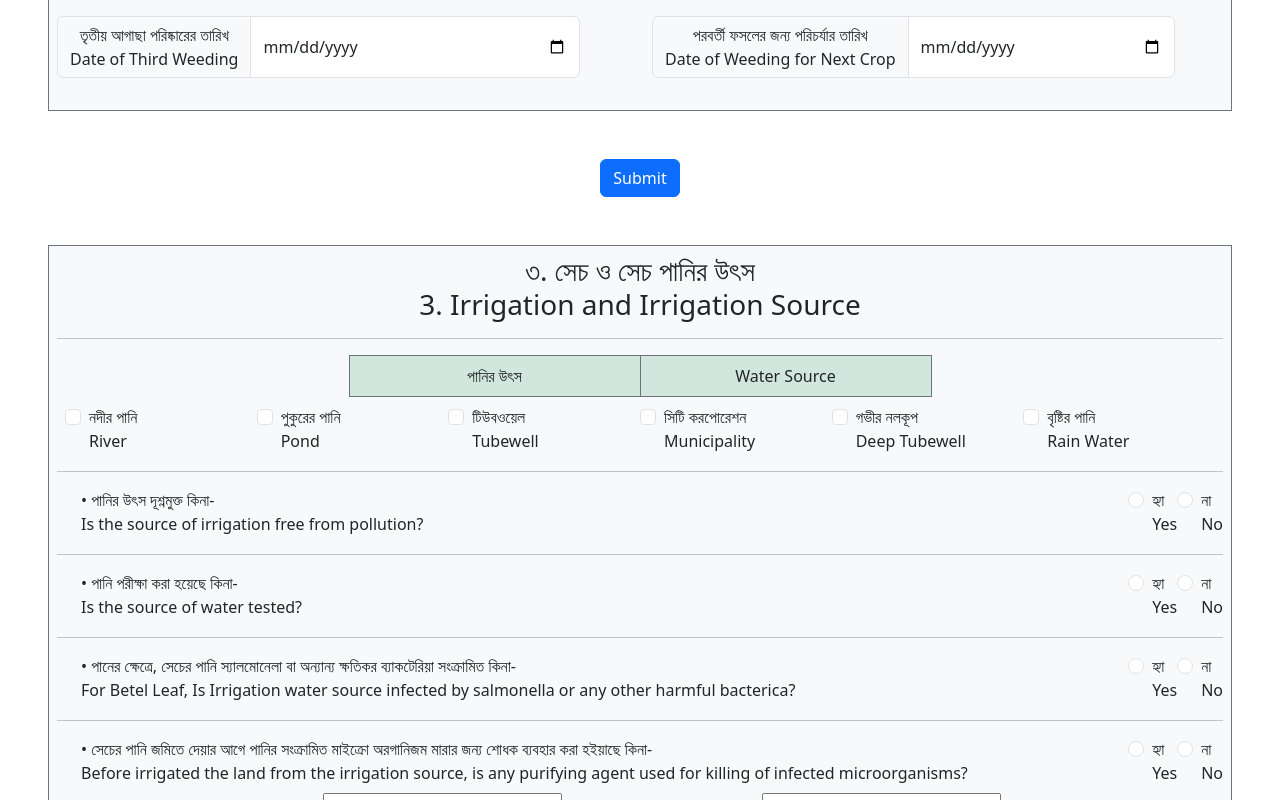
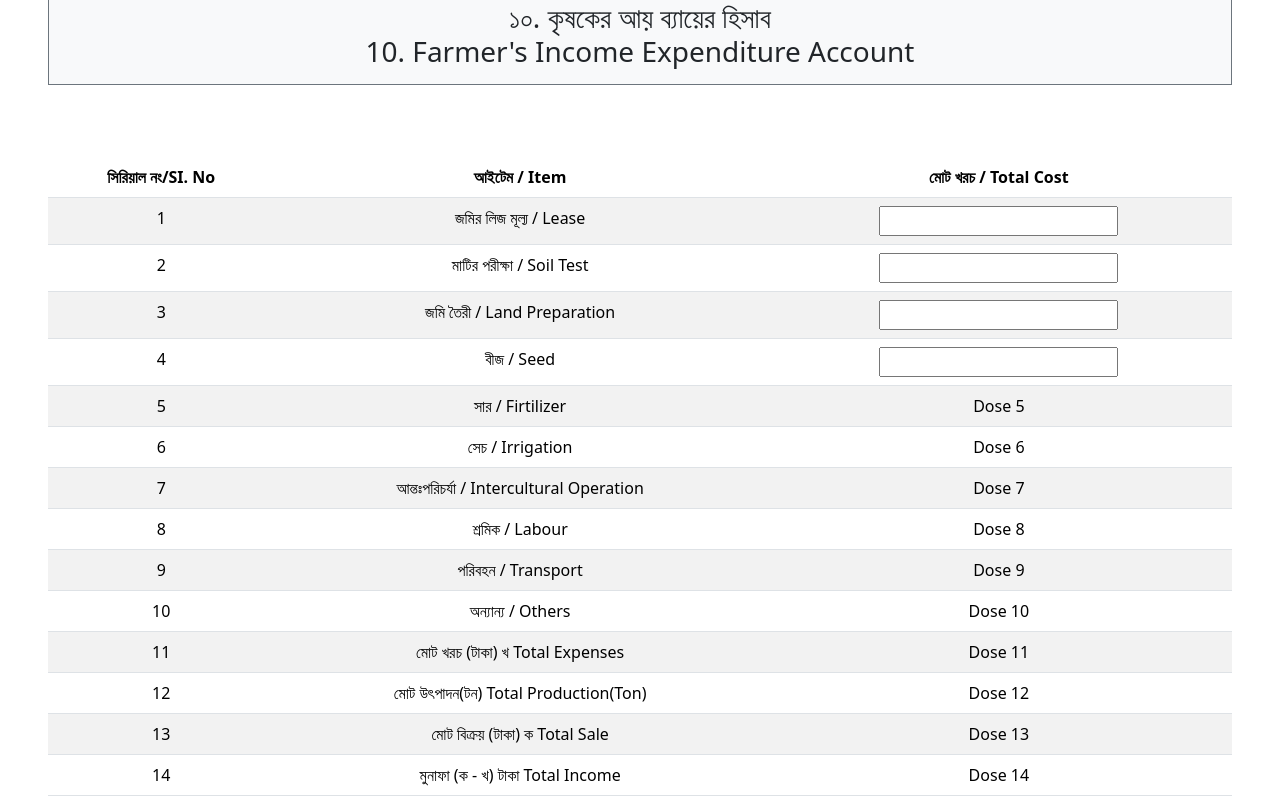
Before and after one commit to zkDhruba/agro-firm-information-forms, an Angular app: page / in a window 1280 px wide. Shown: the part 5560-6360 px from the top of the page. Built offline with nearby package versions, Linux system fonts and the light colour scheme; no server answers.

Commit message:
last row rem of form 10

```diff
--- a/src/app/app.component.html
+++ b/src/app/app.component.html
@@ -1,9 +1,10 @@
-<app-general-information></app-general-information>
-<app-production-information></app-production-information>
-<app-irrigation-and-irrigation-source></app-irrigation-and-irrigation-source>
-<app-intercultural-operation></app-intercultural-operation>
-<app-fertilizer-and-fertilizing></app-fertilizer-and-fertilizing>
+<!-- <app-general-information></app-general-information> -->
+<!-- <app-production-information></app-production-information> -->
+<!-- <app-irrigation-and-irrigation-source></app-irrigation-and-irrigation-source> -->
+<!-- <app-intercultural-operation></app-intercultural-operation> -->
+<!-- <app-fertilizer-and-fertilizing></app-fertilizer-and-fertilizing> -->
 <app-quarantine-control-measure></app-quarantine-control-measure>
-<app-crops-harvesting></app-crops-harvesting>
-<app-harvest-management-packaging></app-harvest-management-packaging>
-<app-personal-worker-hygiene></app-personal-worker-hygiene>
+<!-- <app-crops-harvesting></app-crops-harvesting> -->
+<!-- <app-harvest-management-packaging></app-harvest-management-packaging> -->
+<!-- <app-personal-worker-hygiene></app-personal-worker-hygiene> -->
+<app-income-expense></app-income-expense>
--- a/src/app/app.module.ts
+++ b/src/app/app.module.ts
@@ -16,6 +16,7 @@ import { QuarantineControlMeasureComponent } from './quarantine-control-measure/
 import { CropsHarvestingComponent } from './crops-harvesting/crops-harvesting.component';
 import { HarvestManagementPackagingComponent } from './harvest-management-packaging/harvest-management-packaging.component';
 import { PersonalWorkerHygieneComponent } from './personal-worker-hygiene/personal-worker-hygiene.component';
+import { IncomeExpenseComponent } from './income-expense/income-expense.component';
 
 
 @NgModule({
@@ -29,7 +30,8 @@ import { PersonalWorkerHygieneComponent } from './personal-worker-hygiene/person
     QuarantineControlMeasureComponent,
     CropsHarvestingComponent,
     HarvestManagementPackagingComponent,
-    PersonalWorkerHygieneComponent
+    PersonalWorkerHygieneComponent,
+    IncomeExpenseComponent
   ],
   imports: [
     BrowserModule,
--- /dev/null
+++ b/src/app/income-expense/income-expense.component.html
@@ -0,0 +1,45 @@
+<form #incomeExpenseForm="ngForm" (ngSubmit)="onSubmitIncomeExpense(incomeExpenseForm.value)">
+    <div id="income-expense-page" class="border border-secondary bg-light m-5 p-2">
+        <div id="quarantine-control-measure-box">
+            <h2 class="text-center fs-3">
+                ১০. কৃষকের আয় ব্যায়ের হিসাব<br>
+                10. Farmer's Income Expenditure Account
+            </h2>
+        </div>
+    </div>
+    <div class="m-4 p-4">
+        <div class="table-responsive">
+            <table class="table table-striped">
+                <thead>
+                    <tr>
+                        <th scope="col" class="text-center" *ngFor="let head of tableHead">{{ head }}</th>
+                    </tr>
+                </thead>
+                <tbody>
+                    <tr class="text-center" *ngFor="let row of rowData; let i = index">
+                        <td class="text-center">
+                            <ng-container >
+                                <span > {{ i + 1 }}</span>
+                            </ng-container>
+                        </td>
+                        <td><span>{{row.item}}</span></td>
+                        <td class="text-center">
+                            <ng-container [ngSwitch]="i">
+                                <input type="number" for="lease" *ngSwitchCase="0" name="leaseCost" ngModel>
+                                <input type="number" for="soil-test" *ngSwitchCase="1" name="soilTestCost" ngModel>
+                                <input type="number" for="lease" *ngSwitchCase="2" name="landPreparationCost" ngModel>
+                                <input type="number" for="lease" *ngSwitchCase="3" name="seedCost" ngModel>
+                                <span *ngSwitchDefault>Dose {{ i + 1 }}</span>
+                            </ng-container>
+                        </td>
+                    </tr>
+                </tbody>
+            </table>
+        </div>
+    </div>
+
+
+    <div class="text-center mb-4">
+        <button type="submit" class="btn btn-primary">Submit</button>
+    </div>
+</form>
--- /dev/null
+++ b/src/app/income-expense/income-expense.component.ts
@@ -0,0 +1,33 @@
+import { Component } from '@angular/core';
+
+@Component({
+  selector: 'app-income-expense',
+  templateUrl: './income-expense.component.html',
+  styleUrls: ['./income-expense.component.css']
+})
+export class IncomeExpenseComponent {
+
+  tableHead = ['সিরিয়াল নং/SI. No', 'আইটেম / Item', 'মোট খরচ / Total Cost'];
+  rowData = [
+    { item: 'জমির লিজ মূল্য / Lease', expenditure: null },
+    { item: 'মাটির পরীক্ষা / Soil Test', expenditure: null },
+    { item: 'জমি তৈরী / Land Preparation', expenditure: null },
+    { item: 'বীজ / Seed', expenditure: null },
+    { item: 'সার / Firtilizer', expenditure: null },
+    { item: 'সেচ / Irrigation', expenditure: null },
+    { item: 'আন্তঃপরিচর্যা / Intercultural Operation', expenditure: null },
+    { item: 'শ্রমিক / Labour', expenditure: null },
+    { item: 'পরিবহন / Transport', expenditure: null },
+    { item: 'অন্যান্য / Others', expenditure: null },
+    { item: 'মোট খরচ (টাকা) খ Total Expenses', expenditure: null },
+    { item: 'মোট উৎপাদন(টন) Total Production(Ton)', expenditure: null },
+    { item: 'মোট বিক্রয় (টাকা) ক Total Sale', expenditure: null },
+    { item: 'মুনাফা (ক - খ) টাকা Total Income', expenditure: null }
+  ];
+
+
+  onSubmitIncomeExpense(IEData: any) {
+    console.log(IEData);
+
+  }
+}
```
Also changed, not shown: src/app/income-expense/income-expense.component.css (added), 1 other file (tests, documents, lock files or other folders).
